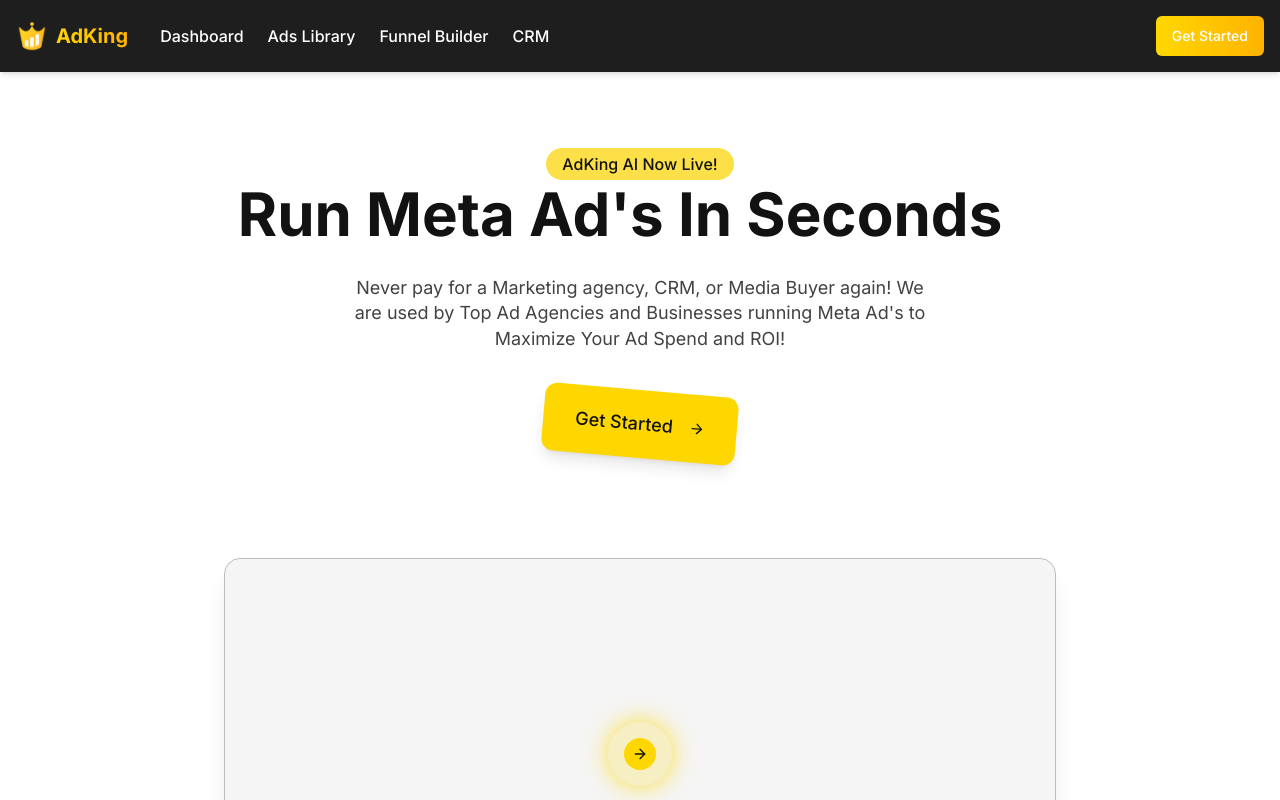
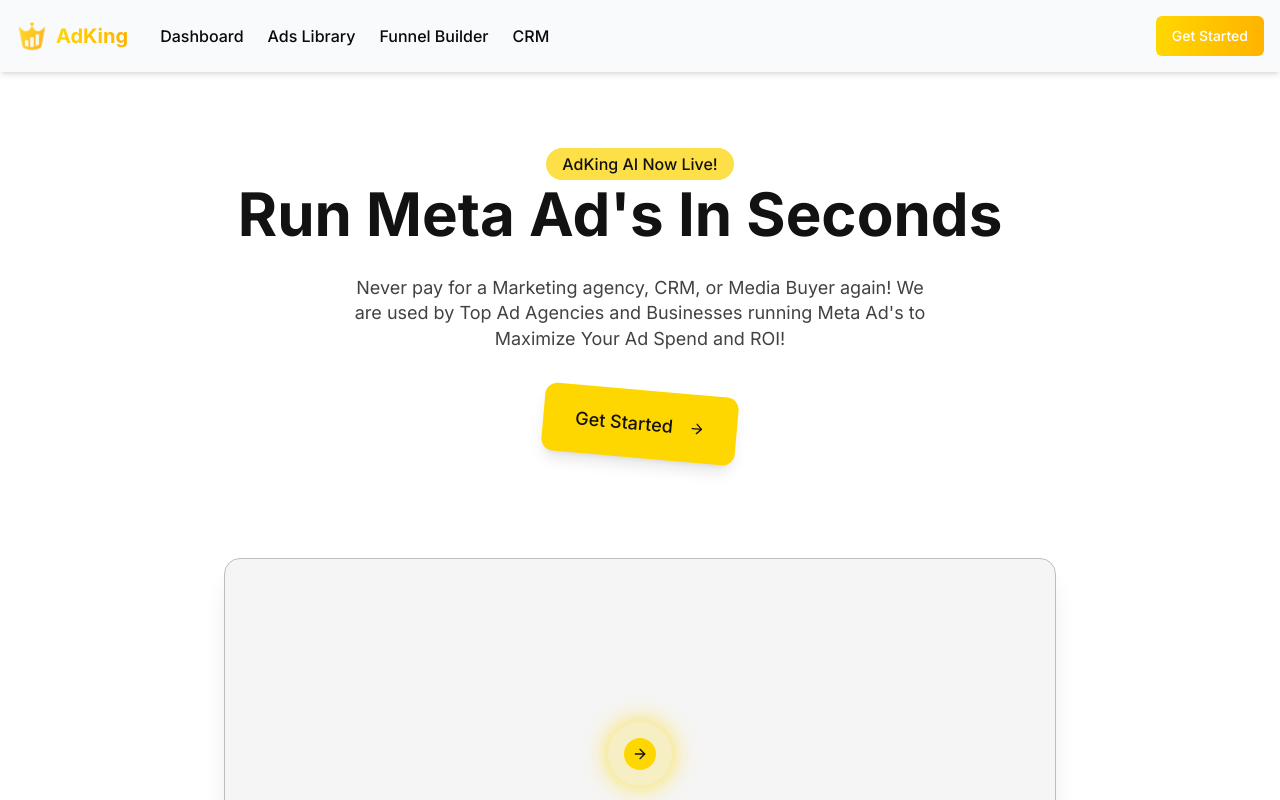
Before and after one commit to juanbind/meta-mastermind-ai-ads, a React (Vite) app: page / in a window 1280 px wide. Shown: the top 800 px of the page. Built offline with nearby package versions, Linux system fonts and the light colour scheme.

Commit message:
Visual edit in Lovable
Edited UI in Lovable

```diff
--- a/src/components/Navbar.tsx
+++ b/src/components/Navbar.tsx
@@ -1,4 +1,3 @@
-
 import React, { useState, useEffect } from 'react';
 import { Link, useNavigate, useLocation } from 'react-router-dom';
 import { Bell, Settings, Menu, X } from 'lucide-react';
@@ -6,39 +5,37 @@ import { Button } from '@/components/ui/button';
 import Logo from './Logo';
 import { useAuth } from '@/contexts/AuthContext';
 import ProfileDropdown from './auth/ProfileDropdown';
-
 const Navbar: React.FC = () => {
   const [mobileMenuOpen, setMobileMenuOpen] = useState(false);
   const navigate = useNavigate();
-  const { user } = useAuth();
+  const {
+    user
+  } = useAuth();
   const location = useLocation();
 
   // Determine if we're on the home page
   const isHomePage = location.pathname === '/';
 
   // Set the navbar background class based on the current page
-  const navbarBgClass = isHomePage
-    ? "bg-adking-dark bg-opacity-95 backdrop-blur-md"
-    : "bg-adking-dark bg-opacity-95 backdrop-blur-md";
-
+  const navbarBgClass = isHomePage ? "bg-adking-dark bg-opacity-95 backdrop-blur-md" : "bg-adking-dark bg-opacity-95 backdrop-blur-md";
   return <nav className={`fixed top-0 left-0 w-full z-50 ${navbarBgClass} shadow-md`}>
-      <div className="container mx-auto px-4 py-4 flex items-center justify-between">
+      <div className="container mx-auto px-4 py-4 flex items-center justify-between bg-slate-50">
         <div className="flex items-center space-x-8">
           <Link to="/" className="flex items-center">
             <Logo />
           </Link>
 
           <div className="hidden md:flex items-center space-x-6">
-            <button onClick={() => navigate('/dashboard')} className="hover:text-adking-primary font-medium transition-all-ease text-white">
+            <button onClick={() => navigate('/dashboard')} className="font-medium transition-all-ease text-neutral-950">
               Dashboard
             </button>
-            <button onClick={() => navigate('/ads-library')} className="hover:text-adking-primary font-medium transition-all-ease text-white">
+            <button onClick={() => navigate('/ads-library')} className="font-medium transition-all-ease text-zinc-950">
               Ads Library
             </button>
-            <button onClick={() => navigate('/funnel-builder')} className="hover:text-adking-primary font-medium transition-all-ease text-white">
+            <button onClick={() => navigate('/funnel-builder')} className="font-medium transition-all-ease text-zinc-950">
               Funnel Builder
             </button>
-            <button onClick={() => navigate('/crm')} className="hover:text-adking-primary font-medium transition-all-ease text-white">
+            <button onClick={() => navigate('/crm')} className="font-medium transition-all-ease text-zinc-950">
               CRM
             </button>
           </div>
@@ -104,5 +101,4 @@ const Navbar: React.FC = () => {
         </div>}
     </nav>;
 };
-
 export default Navbar;
```
Lines whose indentation alone changed are shown as unchanged.
